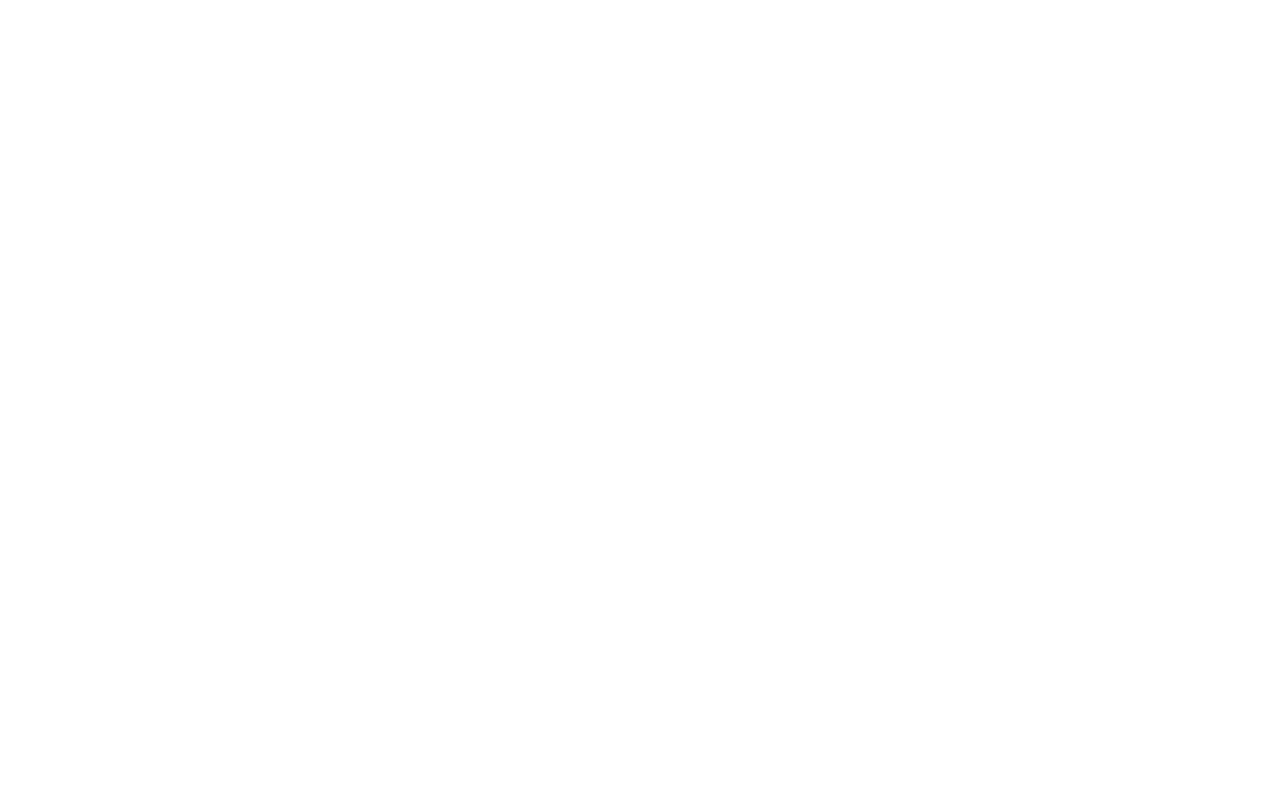
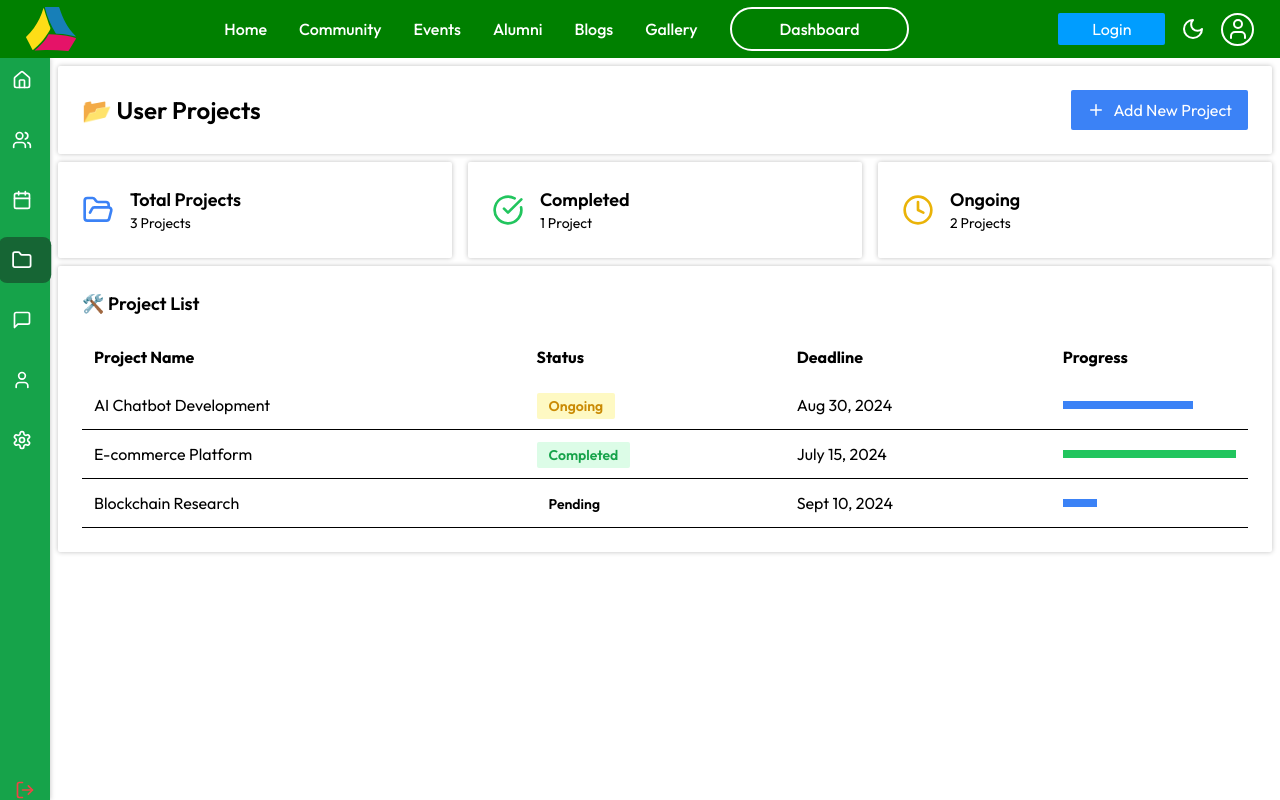
Before and after one commit to mercy-rotich/Meru_innovators_website, a React (Vite) app: page /account/projects in a window 1280 px wide. Before the commit this address had no page. Built offline with nearby package versions, Linux system fonts and the light colour scheme.

Commit message:
Updates on user account

```diff
--- a/src/App.jsx
+++ b/src/App.jsx
@@ -34,6 +34,8 @@
 
 import UserCommunity from "./pages/UserAccount/Community/UserCommunity";
 
+import UserProjects from "./pages/UserAccount/UserProjects/UserProjects";
+
 const App = () => {
   const { isDarkMode } = useTheme();
 
@@ -63,8 +65,9 @@
         {/* User Account */}
 
         <Route path="/account/profile" element={<Profile />} />
-        <Route path="/account/dashboard" element={<UserAccountDashboard/>} />
-        <Route path="/account/community" element={<UserCommunity/>} />
+        <Route path="/account/dashboard" element={<UserAccountDashboard />} />
+        <Route path="/account/community" element={<UserCommunity />} />
+        <Route path="/account/projects" element={<UserProjects />} />
       </Routes>
       <SocialMedia />
       <NavigateTopArrow />
--- a/src/pages/UserAccount/Community/UserCommunity.jsx
+++ b/src/pages/UserAccount/Community/UserCommunity.jsx
@@ -19,7 +19,7 @@
             <input
               type="text"
               placeholder="Search community..."
-              className="pl-10 pr-4 py-2 border rounded-md focus:outline-none focus:ring-2 focus:ring-blue-400"
+              className="pl-10 pr-4 py-2 border border-neutral-300 rounded-md focus:outline-none focus:ring-2 focus:ring-blue-400"
             />
           </div>
         </div>
--- a/src/pages/UserAccount/UserAccountLayout/UserAccountSidebar.jsx
+++ b/src/pages/UserAccount/UserAccountLayout/UserAccountSidebar.jsx
@@ -36,7 +36,7 @@
         />
         <SidebarLink to="/events" icon={<Calendar size={20} />} text="Events" />
         <SidebarLink
-          to="/projects"
+          to="/account/projects"
           icon={<Folder size={20} />}
           text="Projects"
         />
--- /dev/null
+++ b/src/pages/UserAccount/UserProjects/UserProjects.jsx
@@ -0,0 +1,126 @@
+import React from "react";
+import UserAccountLayout from "../UserAccountLayout/UserAccountLayout";
+import { FolderOpen, Plus, CheckCircle, Clock, Briefcase } from "lucide-react";
+
+const projects = [
+  {
+    id: 1,
+    name: "AI Chatbot Development",
+    status: "Ongoing",
+    deadline: "Aug 30, 2024",
+    progress: 75,
+  },
+  {
+    id: 2,
+    name: "E-commerce Platform",
+    status: "Completed",
+    deadline: "July 15, 2024",
+    progress: 100,
+  },
+  {
+    id: 3,
+    name: "Blockchain Research",
+    status: "Pending",
+    deadline: "Sept 10, 2024",
+    progress: 20,
+  },
+];
+
+const UserProjects = () => {
+  return (
+    <UserAccountLayout>
+      <div className="">
+        {/* Page Header */}
+        <div className="bg-white shadow-least rounded-sm p-6 flex flex-col md:flex-row items-center justify-between">
+          <h2 className="text-2xl font-semibold text-gray-800">
+            📂 User Projects
+          </h2>
+          <button className="flex items-center gap-2 bg-blue-500 text-white px-4 py-2 rounded-sm hover:bg-blue-600 transition">
+            <Plus size={18} />
+            Add New Project
+          </button>
+        </div>
+
+        {/* Project Summary Cards */}
+        <div className="grid grid-cols-1 md:grid-cols-3 gap-4 mt-[0.5rem]">
+          <div className="bg-white p-6 rounded-sm shadow-least flex items-center gap-4">
+            <FolderOpen className="text-blue-500" size={32} />
+            <div>
+              <h3 className="text-lg font-semibold">Total Projects</h3>
+              <p className="text-gray-500 text-sm">3 Projects</p>
+            </div>
+          </div>
+          <div className="bg-white p-6 rounded-sm shadow-least flex items-center gap-4">
+            <CheckCircle className="text-green-500" size={32} />
+            <div>
+              <h3 className="text-lg font-semibold">Completed</h3>
+              <p className="text-gray-500 text-sm">1 Project</p>
+            </div>
+          </div>
+          <div className="bg-white p-6 rounded-sm shadow-least flex items-center gap-4">
+            <Clock className="text-yellow-500" size={32} />
+            <div>
+              <h3 className="text-lg font-semibold">Ongoing</h3>
+              <p className="text-gray-500 text-sm">2 Projects</p>
+            </div>
+          </div>
+        </div>
+
+        {/* Projects List */}
+        <div className="mt-[0.5rem] bg-white p-6 rounded-sm shadow-least">
+          <h3 className="text-lg font-semibold text-gray-800">
+            🛠️ Project List
+          </h3>
+          <table className="w-full mt-4 border-collapse">
+            <thead>
+              <tr className="bg-gray-100 text-gray-700">
+                <th className="p-3 text-left">Project Name</th>
+                <th className="p-3 text-left">Status</th>
+                <th className="p-3 text-left">Deadline</th>
+                <th className="p-3 text-left">Progress</th>
+              </tr>
+            </thead>
+            <tbody>
+              {projects.map((project) => (
+                <tr
+                  key={project.id}
+                  className="border-b hover:bg-gray-50 transition"
+                >
+                  <td className="p-3">{project.name}</td>
+                  <td className="p-3">
+                    <span
+                      className={`px-3 py-1 text-sm font-semibold rounded-sm ${
+                        project.status === "Completed"
+                          ? "bg-green-100 text-green-600"
+                          : project.status === "Ongoing"
+                          ? "bg-yellow-100 text-yellow-600"
+                          : "bg-gray-100 text-gray-600"
+                      }`}
+                    >
+                      {project.status}
+                    </span>
+                  </td>
+                  <td className="p-3">{project.deadline}</td>
+                  <td className="p-3">
+                    <div className="w-full bg-gray-200 rounded-smll h-2">
+                      <div
+                        className={`h-2 rounded-smll ${
+                          project.progress === 100
+                            ? "bg-green-500"
+                            : "bg-blue-500"
+                        }`}
+                        style={{ width: `${project.progress}%` }}
+                      ></div>
+                    </div>
+                  </td>
+                </tr>
+              ))}
+            </tbody>
+          </table>
+        </div>
+      </div>
+    </UserAccountLayout>
+  );
+};
+
+export default UserProjects;
```
